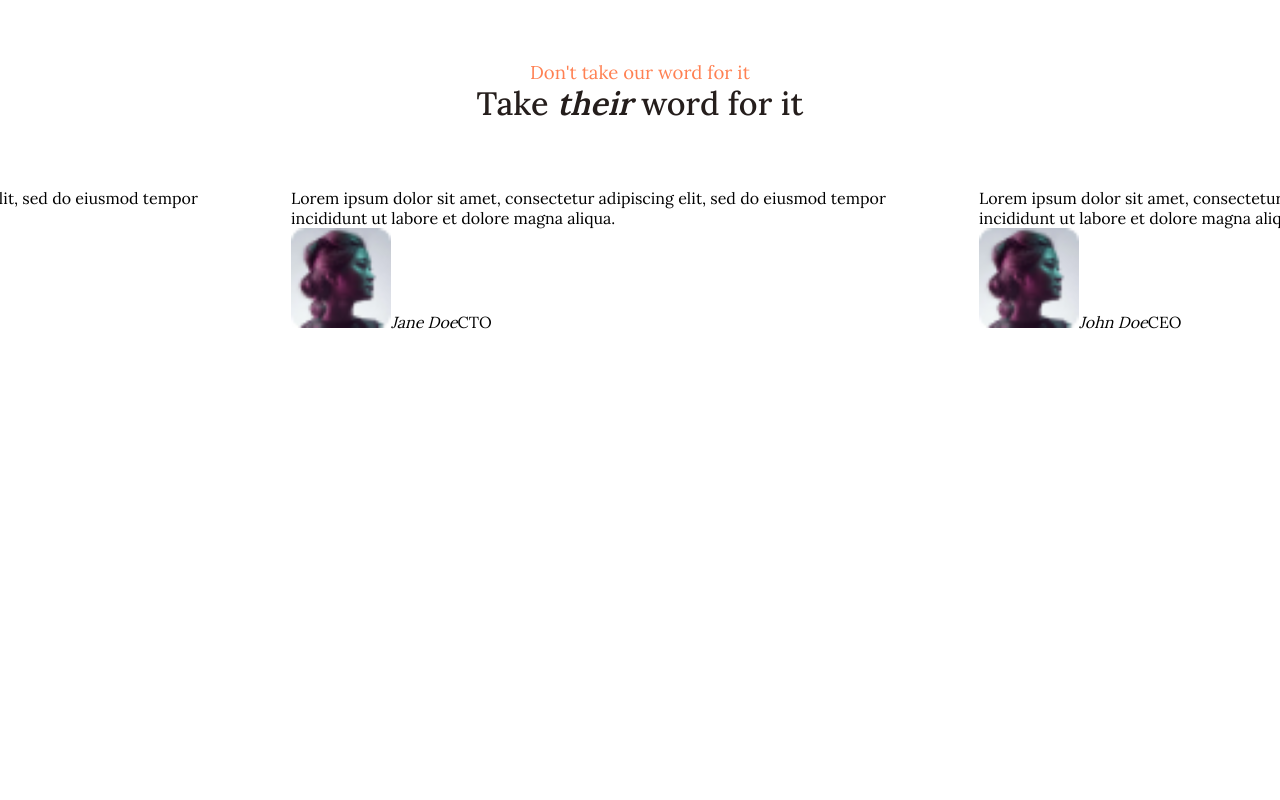
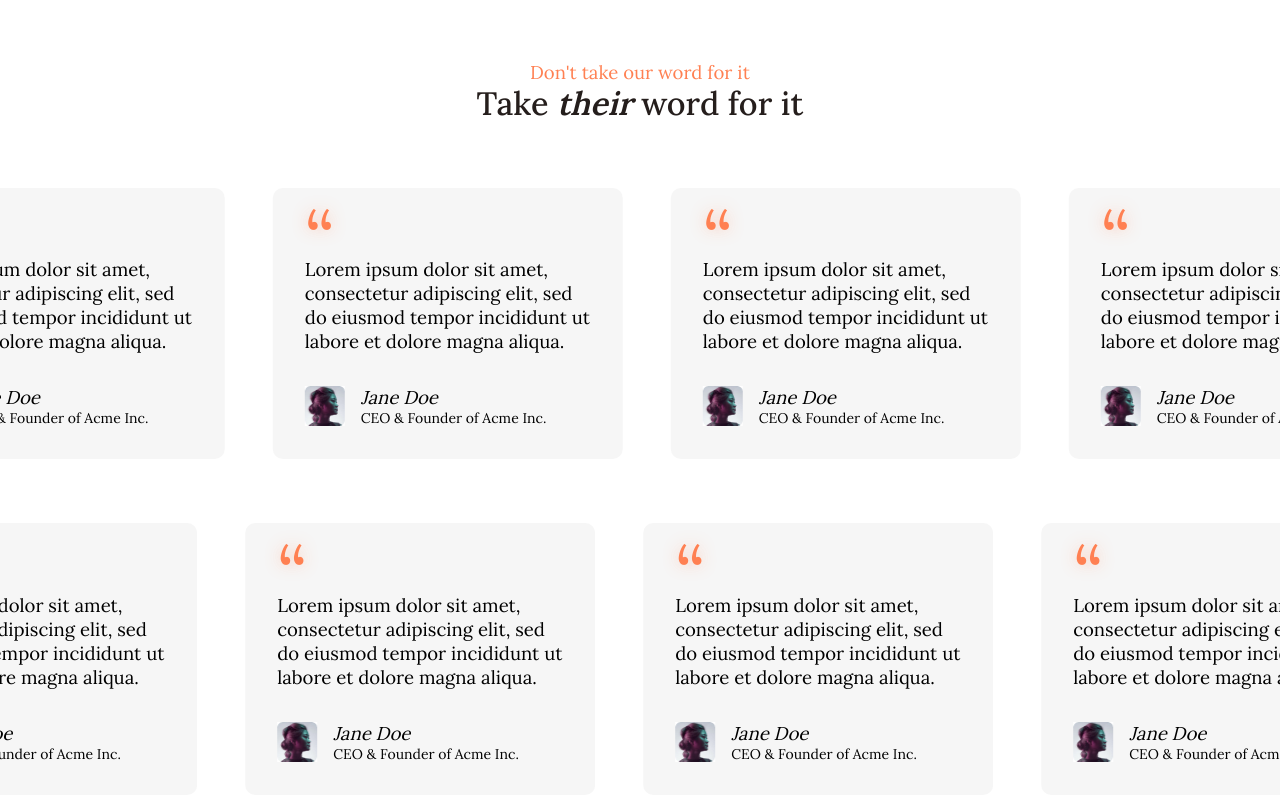
Before and after one commit to bitfox-git/hapro-site, a Next.js app: page /en in a window 1280 px wide. Shown: the part 4058-4858 px from the top of the page. Before the commit the page ends 4454 px from the top, so only its background shows below. Built offline with nearby package versions, Linux system fonts and the light colour scheme.

Commit message:
testimonials done

```diff
--- /dev/null
+++ b/src/components/landing/Testimonials.module.css
@@ -0,0 +1,49 @@
+.testimonial {
+    display: flex;
+    flex-direction: column;
+    align-items: center;
+    justify-content: center;
+    gap: 2rem;
+    padding: 2rem;
+    border-radius: 10px;
+    background-color: color-mix(in srgb, var(--gray-5) 30%, transparent);
+
+    min-width: 350px;
+}
+
+.testimonial blockquote {
+    font-size: var(--font-base);
+}
+
+.testimonial blockquote::before {
+    content: "“";
+    display: block;
+    font-size: var(--font-xxxl);
+    line-height: 0.5;
+    color: var(--orange-9);
+    text-shadow: 0px 0px 16.1px rgba(255, 128, 82, 0.41);
+    margin-inline-end: 1rem;
+}
+
+.testimonial .footer {
+    width: 100%;
+    display: grid;
+    grid-template-areas: "avatar name" "avatar title";
+    grid-template-columns: auto 1fr;
+    column-gap: 1rem;
+    align-items: center;
+}
+
+.testimonial .footer .picture {
+    grid-area: avatar;
+}
+
+.testimonial .footer .name {
+    grid-area: name;
+    font-size: var(--font-base);
+}
+
+.testimonial .footer .title {
+    grid-area: title;
+    font-size: var(--font-sm);
+}
--- a/src/components/landing/Testimonials.tsx
+++ b/src/components/landing/Testimonials.tsx
@@ -3,6 +3,8 @@ import Marquee from "../marquee/Marquee";
 import TitleSubtitle from "../type/TitleSubtitle";
 
 import PlaceholderAvatar from "../../assets/landing/placeholder-avatar.jpg";
+
+import styles from "./Testimonials.module.css";
 
 export default function Testimonials() {
     return (
@@ -16,18 +18,56 @@ export default function Testimonials() {
                 }
                 subtitle="Don't take our word for it"
             />
-            <Marquee>
+            <Marquee direction="left" duration={60}>
                 <Testimonial
                     quote="Lorem ipsum dolor sit amet, consectetur adipiscing elit, sed do eiusmod tempor incididunt ut labore et dolore magna aliqua."
                     picture={PlaceholderAvatar}
-                    name="John Doe"
-                    title="CEO"
+                    name="Jane Doe"
+                    title="CEO & Founder of Acme Inc."
                 />
                 <Testimonial
                     quote="Lorem ipsum dolor sit amet, consectetur adipiscing elit, sed do eiusmod tempor incididunt ut labore et dolore magna aliqua."
                     picture={PlaceholderAvatar}
                     name="Jane Doe"
-                    title="CTO"
+                    title="CEO & Founder of Acme Inc."
+                />
+                <Testimonial
+                    quote="Lorem ipsum dolor sit amet, consectetur adipiscing elit, sed do eiusmod tempor incididunt ut labore et dolore magna aliqua."
+                    picture={PlaceholderAvatar}
+                    name="Jane Doe"
+                    title="CEO & Founder of Acme Inc."
+                />
+                <Testimonial
+                    quote="Lorem ipsum dolor sit amet, consectetur adipiscing elit, sed do eiusmod tempor incididunt ut labore et dolore magna aliqua."
+                    picture={PlaceholderAvatar}
+                    name="Jane Doe"
+                    title="CEO & Founder of Acme Inc."
+                />
+            </Marquee>
+            <Marquee direction="right" duration={60}>
+                <Testimonial
+                    quote="Lorem ipsum dolor sit amet, consectetur adipiscing elit, sed do eiusmod tempor incididunt ut labore et dolore magna aliqua."
+                    picture={PlaceholderAvatar}
+                    name="Jane Doe"
+                    title="CEO & Founder of Acme Inc."
+                />
+                <Testimonial
+                    quote="Lorem ipsum dolor sit amet, consectetur adipiscing elit, sed do eiusmod tempor incididunt ut labore et dolore magna aliqua."
+                    picture={PlaceholderAvatar}
+                    name="Jane Doe"
+                    title="CEO & Founder of Acme Inc."
+                />
+                <Testimonial
+                    quote="Lorem ipsum dolor sit amet, consectetur adipiscing elit, sed do eiusmod tempor incididunt ut labore et dolore magna aliqua."
+                    picture={PlaceholderAvatar}
+                    name="Jane Doe"
+                    title="CEO & Founder of Acme Inc."
+                />
+                <Testimonial
+                    quote="Lorem ipsum dolor sit amet, consectetur adipiscing elit, sed do eiusmod tempor incididunt ut labore et dolore magna aliqua."
+                    picture={PlaceholderAvatar}
+                    name="Jane Doe"
+                    title="CEO & Founder of Acme Inc."
                 />
             </Marquee>
         </section>
@@ -43,12 +83,18 @@ type TestimonialProps = Readonly<{
 
 function Testimonial({ quote, picture, name, title }: TestimonialProps) {
     return (
-        <div>
+        <div className={styles.testimonial}>
             <blockquote>{quote}</blockquote>
-            <div>
-                <Image src={picture} alt={name} width={100} height={100} />
-                <cite>{name}</cite>
-                <span>{title}</span>
+            <div className={styles.footer}>
+                <Image
+                    className={styles.picture}
+                    src={picture}
+                    alt={name}
+                    width={40}
+                    height={40}
+                />
+                <cite className={styles.name}>{name}</cite>
+                <span className={styles.title}>{title}</span>
             </div>
         </div>
     );
--- a/src/components/marquee/Marquee.module.css
+++ b/src/components/marquee/Marquee.module.css
@@ -1,8 +1,34 @@
 .marquee {
     --item-count: 3;
     --gap: 3rem;
+    --duration: 20s;
     grid-column: full;
     overflow: hidden;
+}
+
+.marquee_view {
+    display: flex;
+    flex-wrap: nowrap;
+    width: 100%;
+    gap: var(--gap);
+
+    animation: marquee linear infinite;
+    animation-duration: var(--duration);
+}
+
+.marquee[data-direction="right"] .marquee_view {
+    animation-direction: reverse;
+}
+
+.marquee_view > * {
+    width: calc(100% / var(--item-count));
+    flex: 0 0 auto;
+    translate: 30px 0;
+    transition: translate calc(var(--duration) * 0.025) ease-out;
+}
+
+.marquee[data-direction="right"] .marquee_view > * {
+    translate: -30px 0;
 }
 
 .marquee:hover {
@@ -15,22 +41,6 @@
     }
 }
 
-.marquee_view {
-    display: flex;
-    flex-wrap: nowrap;
-    width: 100%;
-    gap: var(--gap);
-
-    animation: marquee 20s linear infinite;
-}
-
-.marquee_view > * {
-    width: calc(100% / var(--item-count));
-    flex: 0 0 auto;
-    translate: 30px 0;
-    transition: translate 0.5s ease-out;
-}
-
 @keyframes marquee {
     0% {
         transform: translateX(0);
--- a/src/components/marquee/Marquee.tsx
+++ b/src/components/marquee/Marquee.tsx
@@ -3,15 +3,28 @@ import { PropsWithChildren } from "react";
 import styles from "./Marquee.module.css";
 import React from "react";
 
-export default function Marquee({ children }: PropsWithChildren<{}>) {
+type MarqueeProps = PropsWithChildren<
+    Readonly<{
+        direction?: "left" | "right";
+        duration?: number;
+    }>
+>;
+
+export default function Marquee({
+    children,
+    direction,
+    duration = 20,
+}: MarqueeProps) {
     return (
         <div
             className={styles.marquee}
             style={
                 {
                     "--item-count": React.Children.count(children),
+                    "--duration": duration + "s",
                 } as React.CSSProperties
             }
+            data-direction={direction}
         >
             <div className={styles.marquee_view}>
                 {/* twice to guarantee looping */}
```
